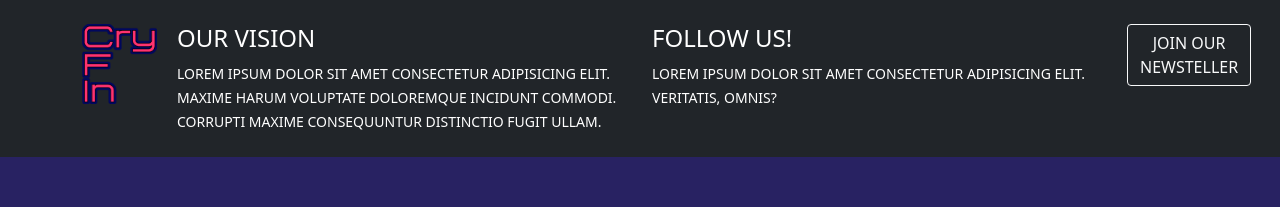
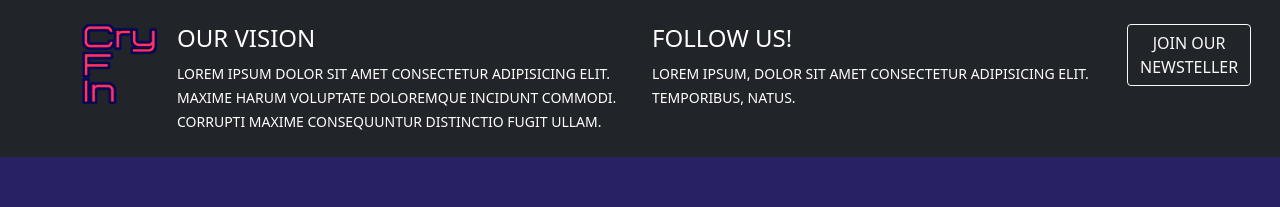
Before and after one commit to miqueas35/cryfin, a React (Create React App) app: page / in a window 1280 px wide. Shown: the top 207 px of the page. Built offline with nearby package versions, Linux system fonts and the light colour scheme.

Commit message:
corrección error footer

```diff
--- a/src/components/Footer.jsx
+++ b/src/components/Footer.jsx
@@ -1,10 +1,12 @@
 import React from 'react'
 import Favicon from "../img/Favicon.png"
+
+import "font-awesome/css/font-awesome.css";
 import { Link } from 'react-router-dom'
 
 const Footer = () => {
   return (
-      <nav className='navbar navbar-expand-lg navbar-dark bg-dark'>
+      <footer className='navbar navbar-expand-lg navbar-dark bg-dark'>
 
           <div className='container justify-content-between'>
 
@@ -20,7 +22,7 @@ const Footer = () => {
 
               <div className="col-md-5 col-sm-12 my-3 text-uppercase">
                 <h4>Follow us!</h4>
-                <small>Lorem ipsum dolor sit amet consectetur adipisicing elit. Veritatis, omnis?</small>
+                <small>Lorem ipsum, dolor sit amet consectetur adipisicing elit. Temporibus, natus.</small>
               </div>
 
               <div className="col-md-1 col-sm-12 my-3">
@@ -29,7 +31,7 @@ const Footer = () => {
             </div>
             </div>
 
-      </nav>
+      </footer>
   )
 }
 
```
